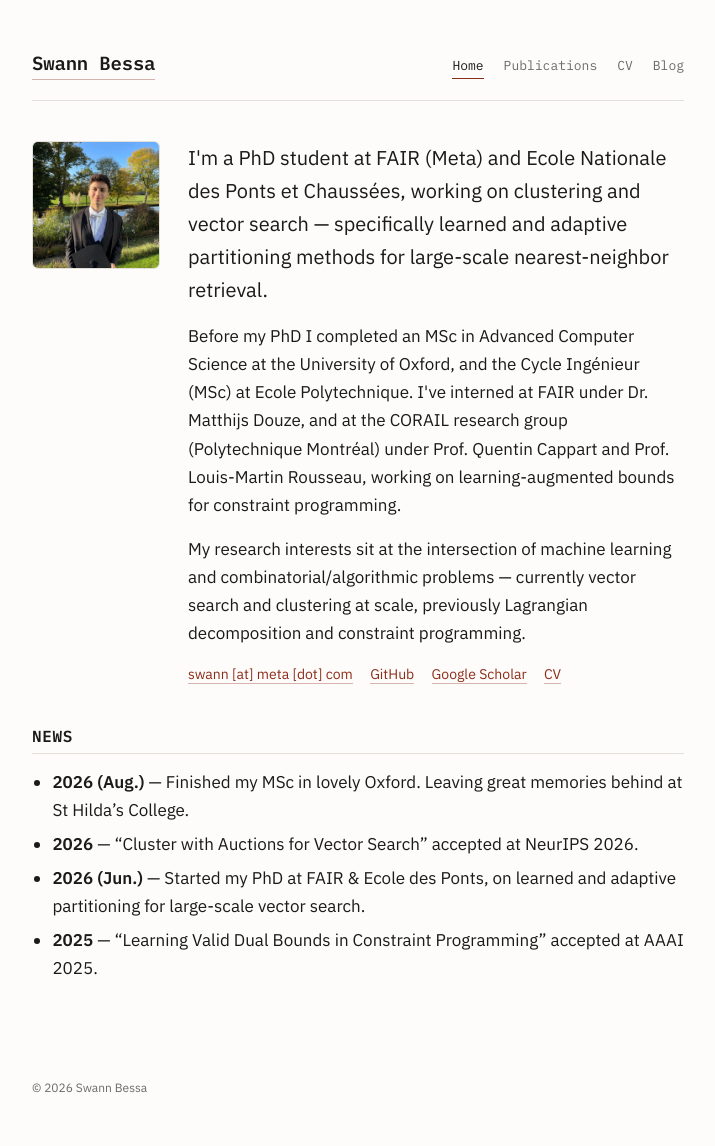
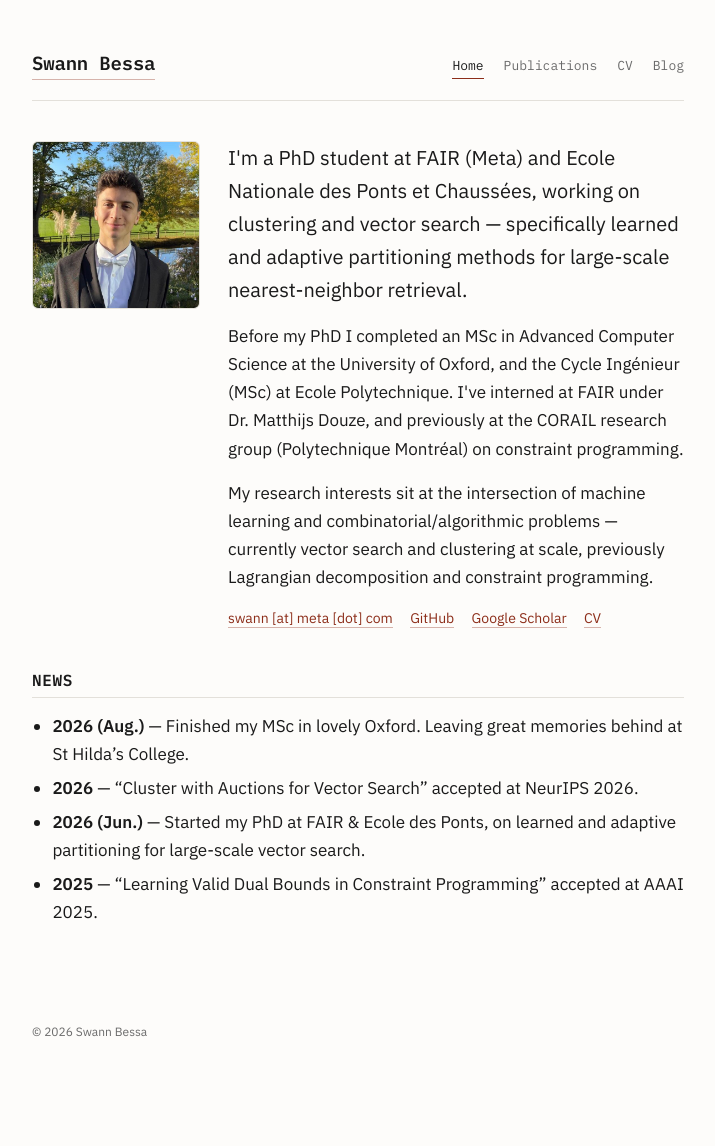
Before and after one commit to swannbessa/swannbessa.github.io, a Jekyll site: the page built from index.md, in a window 1280 px wide. Shown: the whole page, without its empty margins (282-997 px from the left). Built offline with Jekyll 4.4.1, drawn with Linux system fonts in a browser that asks for light colours; after the commit the page ends 1090 px from its top, so only the background shows below that.

Commit message:
Trim Sanofi/CORAIL entries, de-emphasize CORAIL supervisors, zoom+enlarge photo

```diff
--- a/assets/style.css
+++ b/assets/style.css
@@ -112,8 +112,8 @@ li { margin-bottom: 6px; }
 }
 
 .intro-photo img {
-  width: 128px;
-  height: 128px;
+  width: 168px;
+  height: 168px;
   object-fit: cover;
   border-radius: 6px;
   border: 1px solid var(--rule);
@@ -225,5 +225,5 @@ embed.cv-embed {
   body { font-size: 17px; }
   .site-header { padding-top: 32px; }
   .intro { flex-direction: column; }
-  .intro-photo img { width: 96px; height: 96px; }
+  .intro-photo img { width: 128px; height: 128px; }
 }
--- a/index.md
+++ b/index.md
@@ -10,7 +10,7 @@ title: Home
   <div class="intro-text">
     <p class="lede">I'm a PhD student at FAIR (Meta) and Ecole Nationale des Ponts et Chaussées, working on clustering and vector search — specifically learned and adaptive partitioning methods for large-scale nearest-neighbor retrieval.</p>
 
-    <p>Before my PhD I completed an MSc in Advanced Computer Science at the University of Oxford, and the Cycle Ingénieur (MSc) at Ecole Polytechnique. I've interned at FAIR under Dr. Matthijs Douze, and at the CORAIL research group (Polytechnique Montréal) under Prof. Quentin Cappart and Prof. Louis-Martin Rousseau, working on learning-augmented bounds for constraint programming.</p>
+    <p>Before my PhD I completed an MSc in Advanced Computer Science at the University of Oxford, and the Cycle Ingénieur (MSc) at Ecole Polytechnique. I've interned at FAIR under Dr. Matthijs Douze, and previously at the CORAIL research group (Polytechnique Montréal) on constraint programming.</p>
 
     <p>My research interests sit at the intersection of machine learning and combinatorial/algorithmic problems — currently vector search and clustering at scale, previously Lagrangian decomposition and constraint programming.</p>
 
```
Also changed, not shown: cv.md (+4 -4 lines), assets/photo.jpg.
